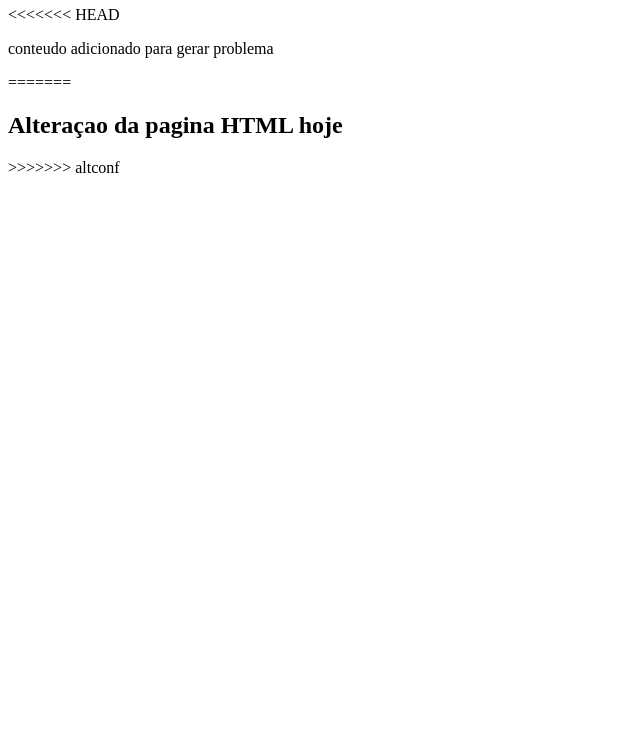
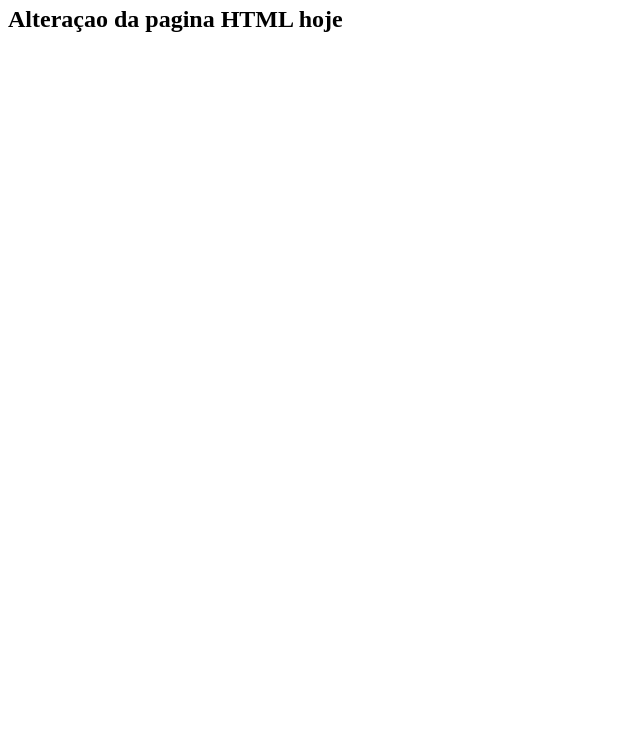
Before and after one commit to jeangabrielrsf/gama-no-github, a plain HTML site: page index.html in a window 1280 px wide. Shown: the part 60-800 px from the top of the page, without its empty margins (0-640 px from the left). Drawn offline with Linux system fonts and the light colour scheme.

Commit message:
conflito resolvido (agora sim)

```diff
--- a/index.html
+++ b/index.html
@@ -1,10 +1,6 @@
 <html>
     <body>
         <h1> Minha primeira pagina HTML </h1>
-<<<<<<< HEAD
-        <p> conteudo adicionado para gerar problema </p>
-=======
         <h2> Alteraçao da pagina HTML hoje </h2>
->>>>>>> altconf
     </body>
 </html>
```
